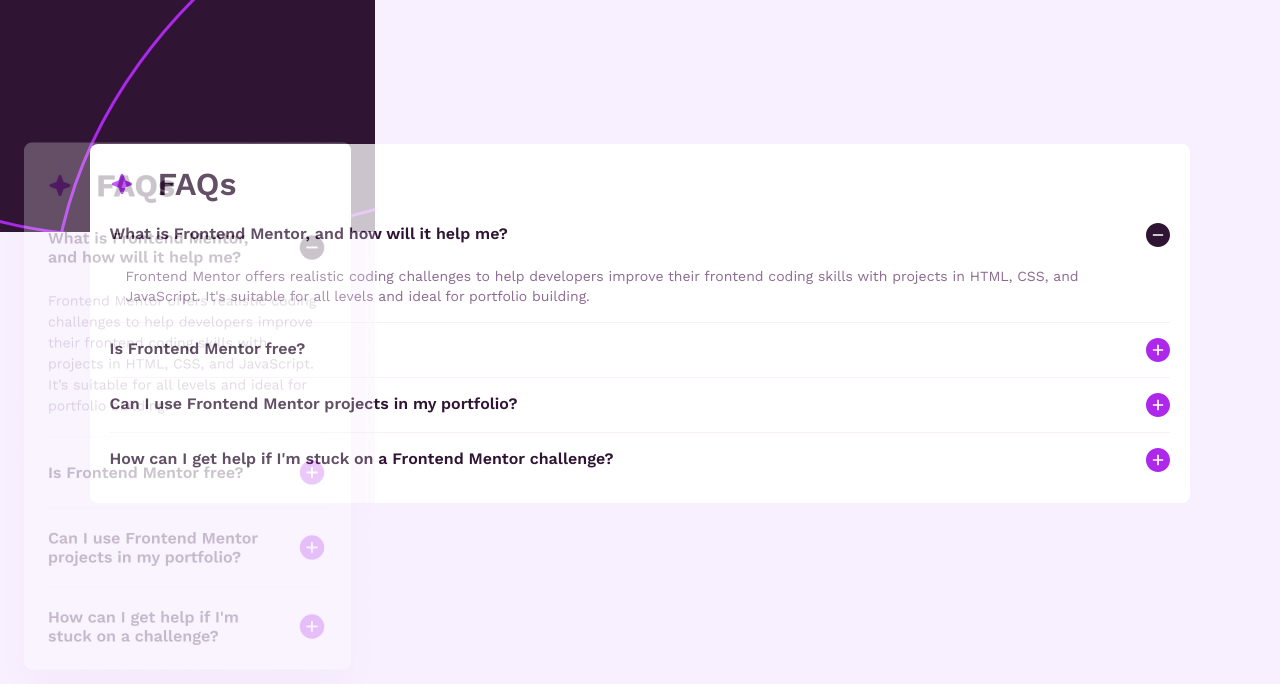
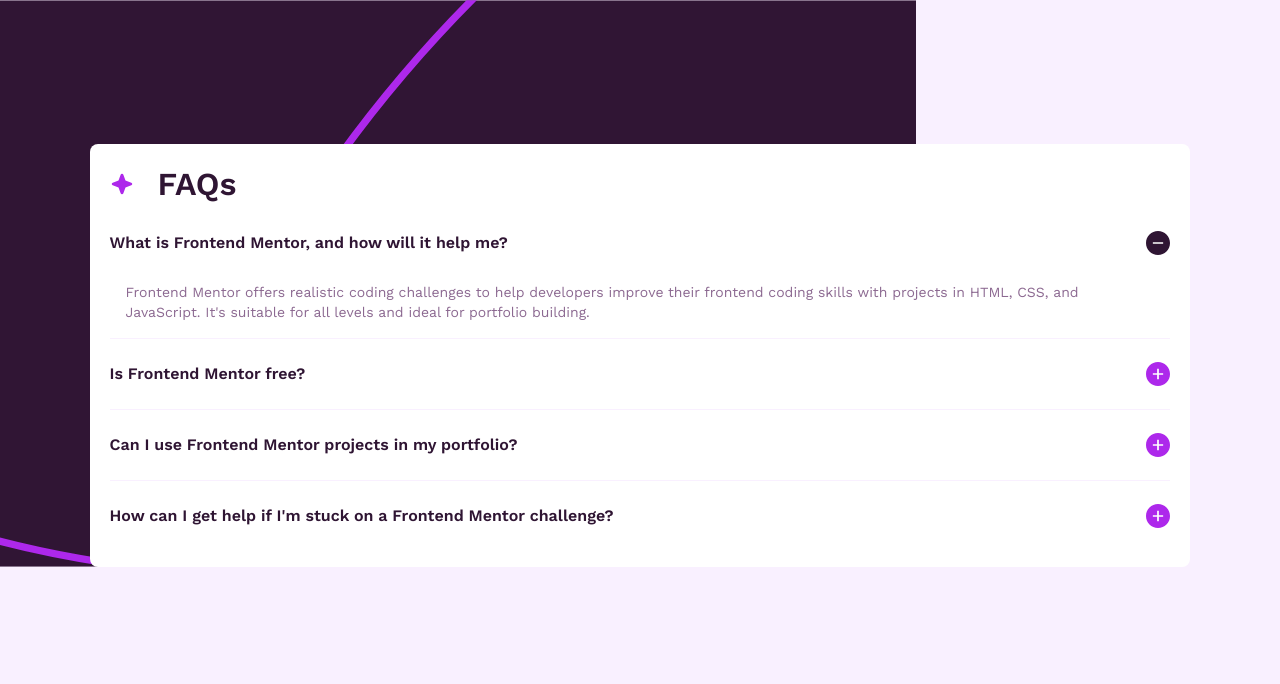
Before and after one commit to skyv26/faq-accordian, a React (Vite) app: page / in a window 1280 px wide. Shown: the top 684 px of the page. Built offline with nearby package versions, Linux system fonts and the light colour scheme.

Commit message:
`update`: the styles by adding the custom classes or over-riding the default behavior

```diff
--- a/src/index.css
+++ b/src/index.css
@@ -32,12 +32,12 @@
 
   @layer base {
     body {
-      @apply bg-accordian-m-bg bg-no-repeat bg-[#f9f0ff] relative z-0;
+      @apply bg-accordian-m-bg bg-contain bg-no-repeat bg-[#f9f0ff] relative z-0;
     }
 
     body::after {
       content: '';
-      @apply h-full w-full bg-trace-m-bg bg-no-repeat fixed z-20 top-0 left-0 opacity-25;
+      @apply h-full w-full bg-trace-m-bg bg-no-repeat fixed -z-10 top-0 left-0 opacity-0;
     }
   }
 
@@ -47,13 +47,17 @@
   }
 
   .collapse-component .ant-collapse-item .ant-collapse-header {
-    @apply py-4;
+    @apply flex items-center justify-center py-4 min-[375px]:py-6;
   }
 
   .collapse-component .ant-collapse-item .ant-collapse-content-box {
     @apply py-5;
   }
 
+  .collapse-component .ant-collapse-header .ant-collapse-header-text {
+    @apply min-[375px]:!pr-5;
+  }
+
   .collapse-component .ant-collapse-item {
     @apply !border-b-[#f9f0ff];
   }
```
